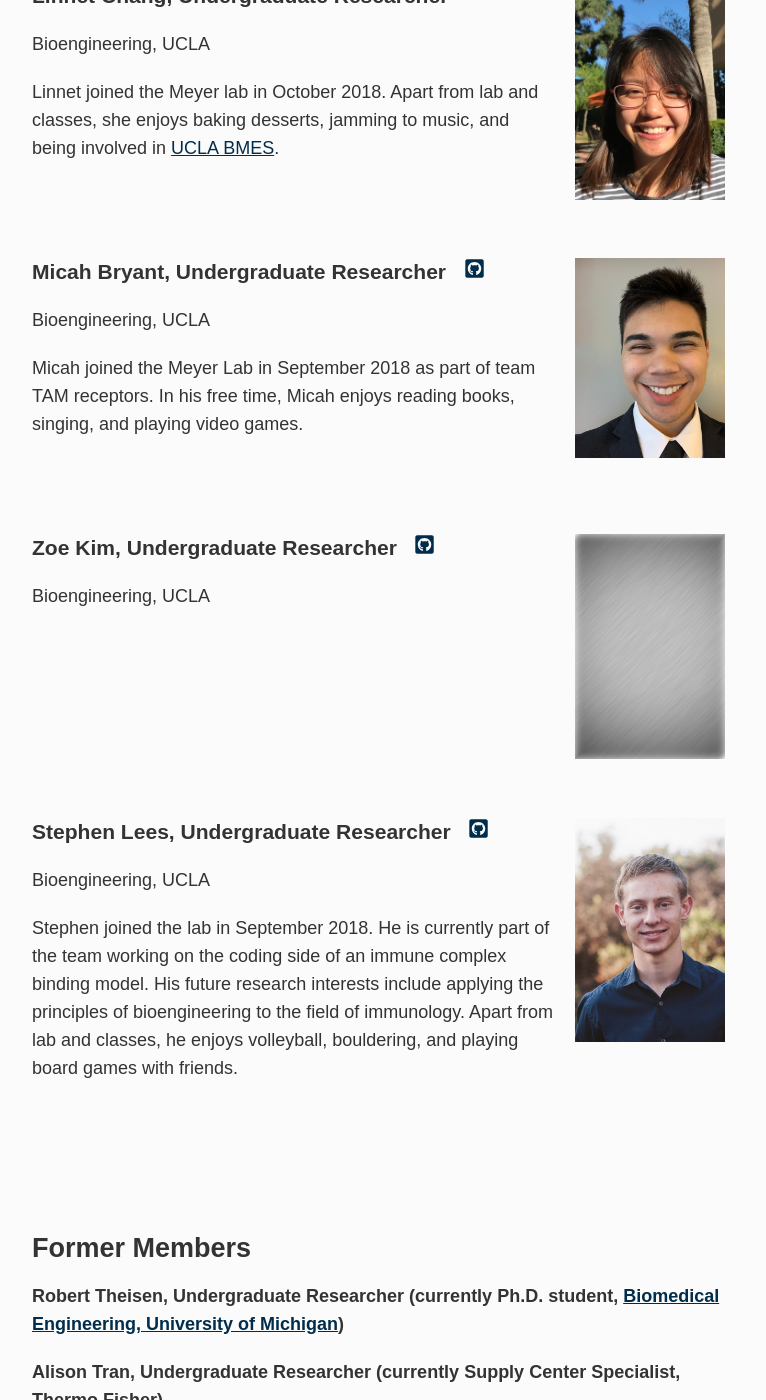
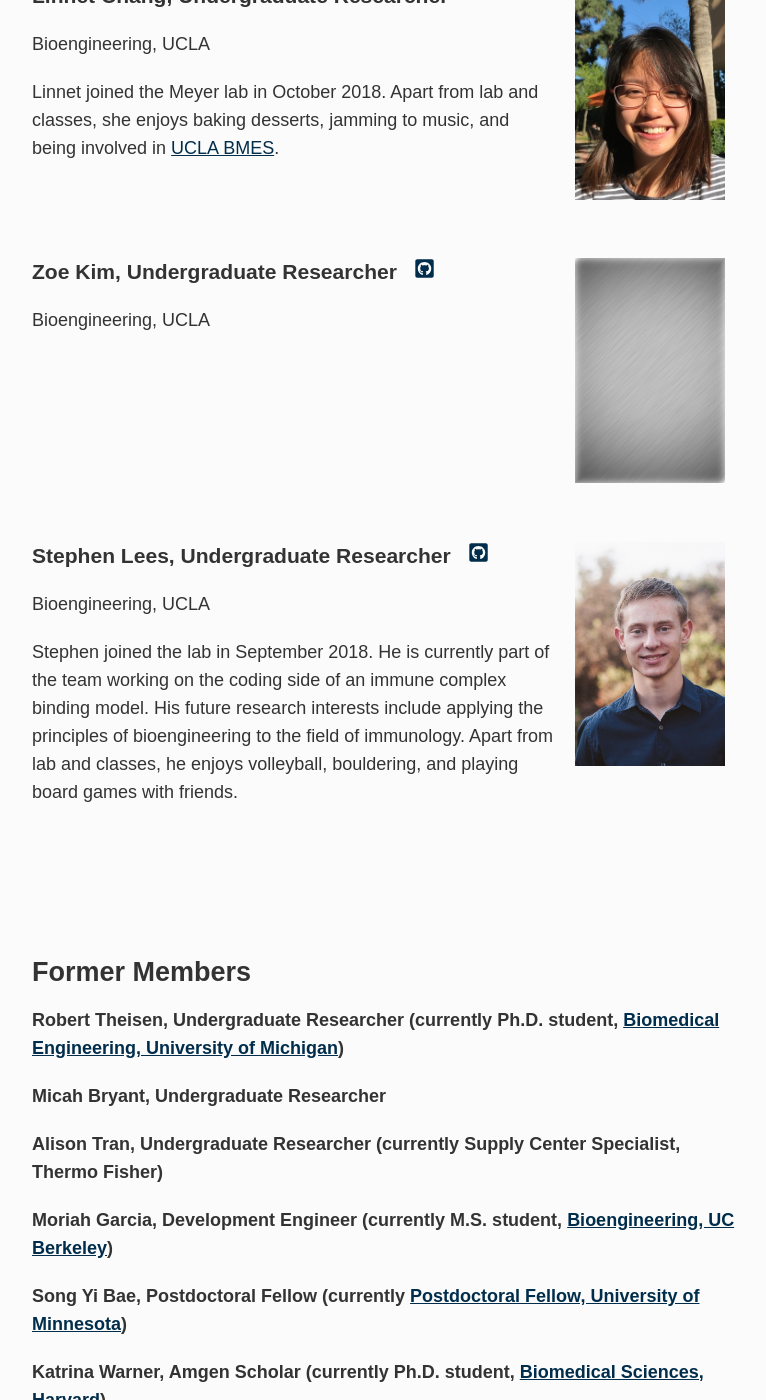
Before and after one commit to meyer-lab/asmlab.org, a Jekyll site: the page built from team/index.md, in a window 1280 px wide and 1400 px high, scrolled down 3508 px. Shown: the whole window, without its empty margins (253-1019 px from the left). Built offline with Jekyll 4.4.1, drawn with Linux system fonts in a browser that asks for light colours; some web fonts are replaced; some of the changed text lies outside the part shown.

Commit message:
Update index.md

```diff
--- a/team/index.md
+++ b/team/index.md
@@ -86,16 +86,6 @@ Linnet joined the Meyer lab in October 2018. Apart from lab and classes, she enj
 <br />
 <br />
 
-<div class="span_3 right"><img src="/public/photos/micahb.jpg" width="150px" alt="Micah's picture" /></div>
-
-### Micah Bryant, Undergraduate Researcher&nbsp;&nbsp;&nbsp;<a href="https://github.com/micah-bryant"><svg class="svg-icon"><use xlink:href="#fa-github"></use></svg></a>
-Bioengineering, UCLA
-
-Micah joined the Meyer Lab in September 2018 as part of team TAM receptors. In his free time, Micah enjoys reading books, singing, and playing video games.
-
-<br />
-<br />
-
 <div class="span_3 right"><img src="/public/photos/blank.jpg" width="150px" alt="Zoe's picture" /></div>
 
 ### Zoe Kim, Undergraduate Researcher&nbsp;&nbsp;&nbsp;<a href="https://github.com/zoeskim"><svg class="svg-icon"><use xlink:href="#fa-github"></use></svg></a>
@@ -145,7 +137,7 @@ Stephen joined the lab in September 2018. He is currently part of the team worki
 
 #### Ning Guan, Undergraduate Researcher (currently Ph.D. student, [Systems Biology, Harvard](https://sysbio.med.harvard.edu))
 
-#### Simin Manole, Technical Assistant (currently [Technical Assistant, Nedivi Lab](https://nedivilab.mit.edu/team/simin-manole/))
+#### Simin Manole, Technical Assistant (currently Ph.D. student, [Mol & Cell Biol, U Mass Amherst](https://gpls.cns.umass.edu/mcb))
 
 #### Christina Bray, Undergraduate Researcher
 
```
Also changed, not shown: other parts of team/index.md (+2 -0 lines).
